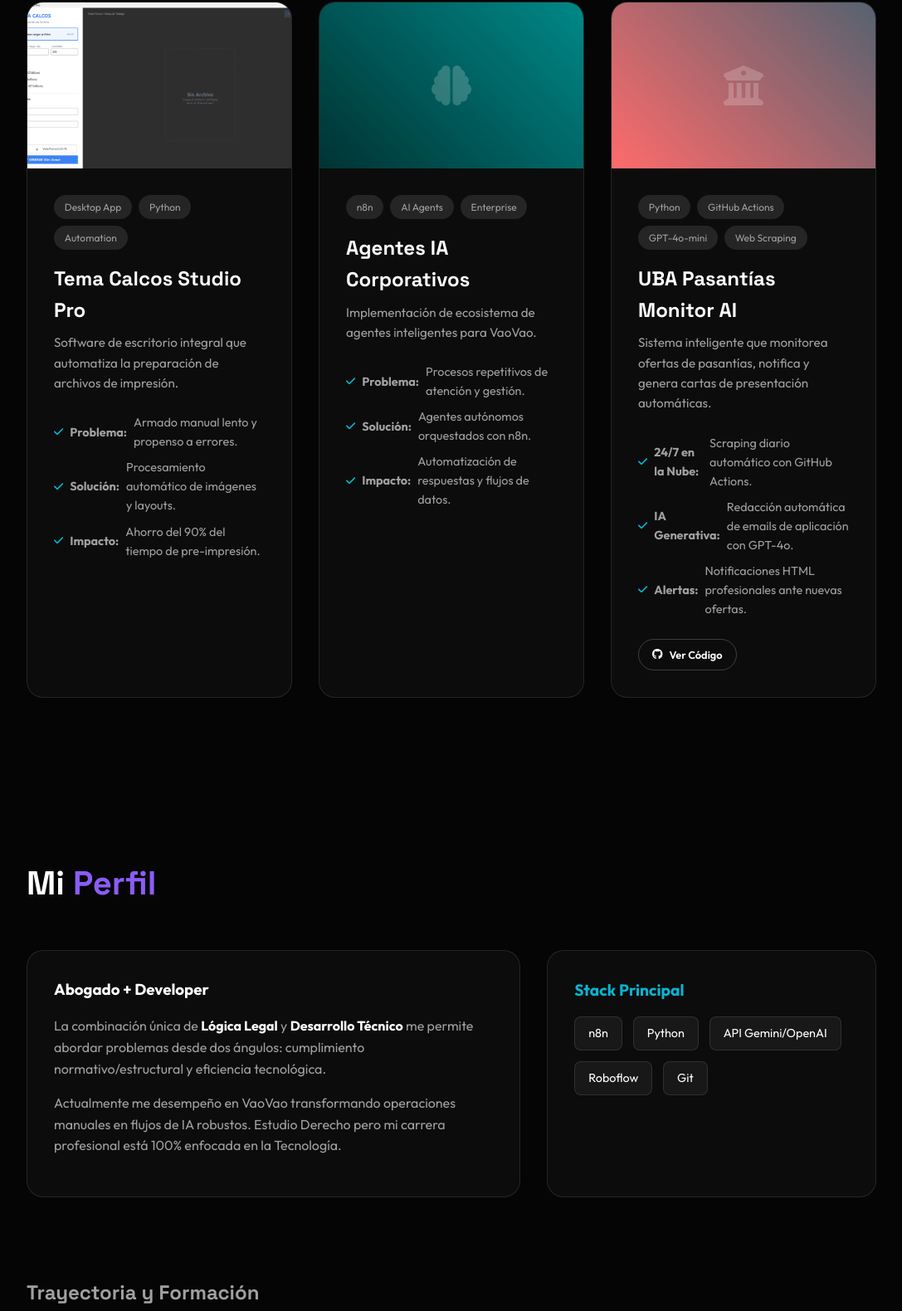
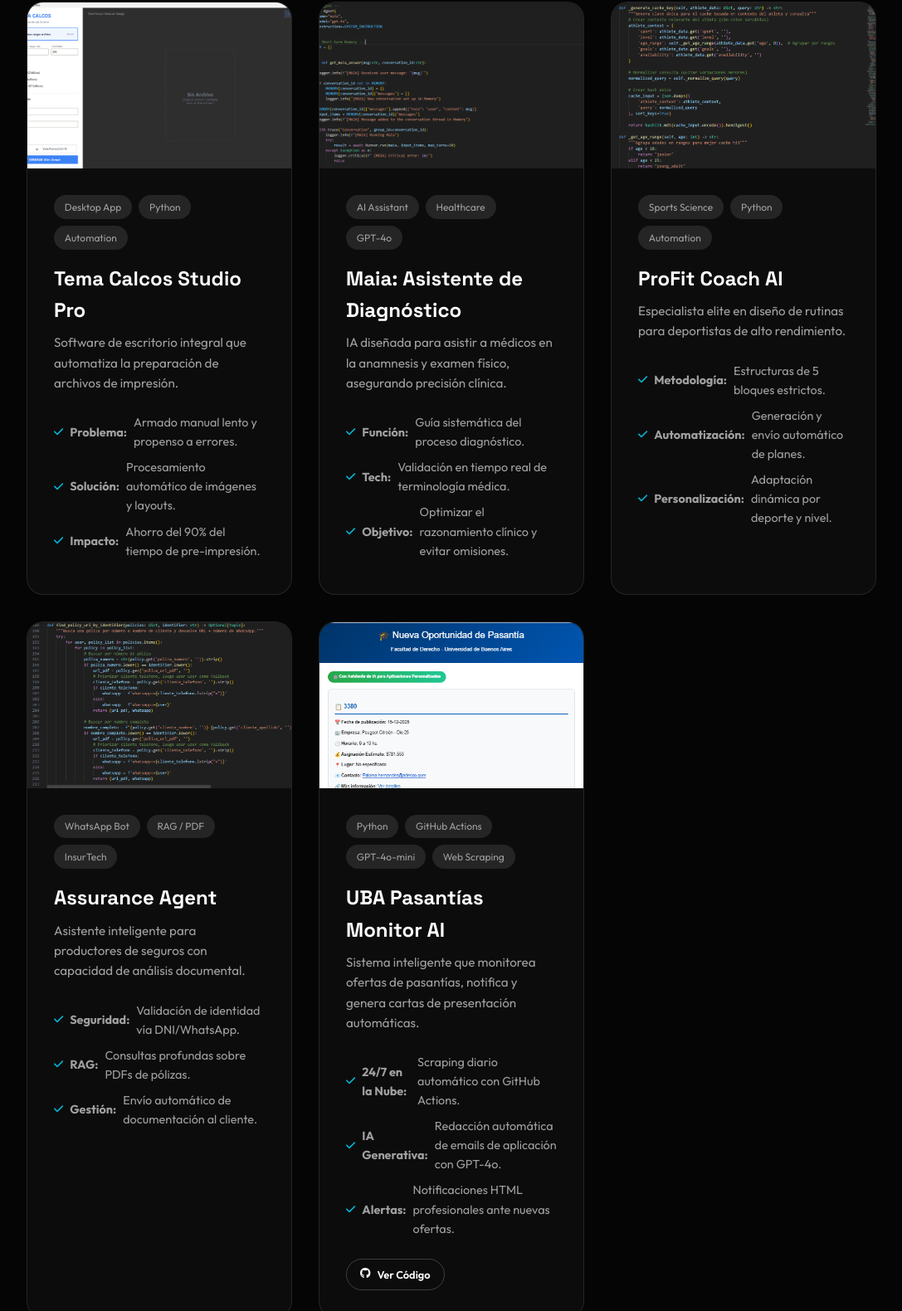
Before and after one commit to damianndiaz/portfolio, a plain HTML site: page index.html in a window 1280 px wide. Shown: the part 1006-2586 px from the top of the page at 83% size, without its empty margins (96-1183 px from the left). Drawn offline with Linux system fonts and the light colour scheme.

Commit message:
Actualización

```diff
--- a/index.html
+++ b/index.html
@@ -20,7 +20,7 @@
     <div class="cursor-glow"></div>
 
     <nav class="navbar glass">
-        <div class="logo">DAMIAN<span class="accent">DIAZ</span></div>
+        <div class="logo">DAMIAN<span class="accent" style="color: white;">DIAZ</span></div>
         <ul class="nav-links">
             <li><a href="#projects">Proyectos</a></li>
             <li><a href="#about">Perfil</a></li>
@@ -37,7 +37,8 @@
     <header id="hero">
         <div class="hero-content">
 
-            <h1>Desarrollo Backend &<br> <span class="gradient-text">Automatización de Procesos</span></h1>
+            <h1><span style="color: white; display: block; font-size: 2.5rem;">Desarrollo Backend & Automatización de
+                    Procesos</span></h1>
             <p class="hero-subtitle">Creo soluciones escalables integrando IA, n8n y desarrollo a medida para optimizar
                 flujos de trabajo.</p>
             <div class="hero-buttons">
@@ -81,38 +82,82 @@
                     </div>
                 </article>
 
-                <!-- Project 2: Business Process AI Agents -->
+                <!-- Project 2: Maia Agent -->
                 <article class="project-card glass-card">
                     <div class="project-image-container">
-                        <div class="placeholder-image gradient-2">
-                            <i class="fas fa-brain" style="font-size: 3rem;"></i>
-                        </div>
+                        <img src="images/maia-agent.png" alt="Maia AI Assistant" class="project-img">
                     </div>
                     <div class="project-info">
                         <div class="tags">
-                            <span class="tag">n8n</span>
-                            <span class="tag">AI Agents</span>
-                            <span class="tag">Enterprise</span>
+                            <span class="tag">AI Assistant</span>
+                            <span class="tag">Healthcare</span>
+                            <span class="tag">GPT-4o</span>
                         </div>
-                        <h3>Agentes IA Corporativos</h3>
-                        <p>Implementación de ecosistema de agentes inteligentes para VaoVao.</p>
+                        <h3>Maia: Asistente de Diagnóstico</h3>
+                        <p>IA diseñada para asistir a médicos en la anamnesis y examen físico, asegurando precisión
+                            clínica.</p>
                         <ul class="project-features">
-                            <li><i class="fas fa-check"></i> <strong>Problema:</strong> Procesos repetitivos de atención
-                                y gestión.</li>
-                            <li><i class="fas fa-check"></i> <strong>Solución:</strong> Agentes autónomos orquestados
-                                con n8n.</li>
-                            <li><i class="fas fa-check"></i> <strong>Impacto:</strong> Automatización de respuestas y
-                                flujos de datos.</li>
+                            <li><i class="fas fa-check"></i> <strong>Función:</strong> Guía sistemática del proceso
+                                diagnóstico.</li>
+                            <li><i class="fas fa-check"></i> <strong>Tech:</strong> Validación en tiempo real de
+                                terminología médica.</li>
+                            <li><i class="fas fa-check"></i> <strong>Objetivo:</strong> Optimizar el razonamiento
+                                clínico y evitar omisiones.</li>
+                        </ul>
+                    </div>
+                </article>
+
+                <!-- Project 3: ProFit Coach -->
+                <article class="project-card glass-card">
+                    <div class="project-image-container">
+                        <img src="images/profit-coach.png" alt="ProFit Coach AI" class="project-img">
+                    </div>
+                    <div class="project-info">
+                        <div class="tags">
+                            <span class="tag">Sports Science</span>
+                            <span class="tag">Python</span>
+                            <span class="tag">Automation</span>
+                        </div>
+                        <h3>ProFit Coach AI</h3>
+                        <p>Especialista elite en diseño de rutinas para deportistas de alto rendimiento.</p>
+                        <ul class="project-features">
+                            <li><i class="fas fa-check"></i> <strong>Metodología:</strong> Estructuras de 5 bloques
+                                estrictos.</li>
+                            <li><i class="fas fa-check"></i> <strong>Automatización:</strong> Generación y envío
+                                automático de planes.</li>
+                            <li><i class="fas fa-check"></i> <strong>Personalización:</strong> Adaptación dinámica por
+                                deporte y nivel.</li>
+                        </ul>
+                    </div>
+                </article>
+
+                <!-- Project 4: Assurance Agent -->
+                <article class="project-card glass-card">
+                    <div class="project-image-container">
+                        <img src="images/assurance-agent.png" alt="Assurance Agent Code" class="project-img">
+                    </div>
+                    <div class="project-info">
+                        <div class="tags">
+                            <span class="tag">WhatsApp Bot</span>
+                            <span class="tag">RAG / PDF</span>
+                            <span class="tag">InsurTech</span>
+                        </div>
+                        <h3>Assurance Agent</h3>
+                        <p>Asistente inteligente para productores de seguros con capacidad de análisis documental.</p>
+                        <ul class="project-features">
+                            <li><i class="fas fa-check"></i> <strong>Seguridad:</strong> Validación de identidad vía
+                                DNI/WhatsApp.</li>
+                            <li><i class="fas fa-check"></i> <strong>RAG:</strong> Consultas profundas sobre PDFs de
+                                pólizas.</li>
+                            <li><i class="fas fa-check"></i> <strong>Gestión:</strong> Envío automático de documentación
+                                al cliente.</li>
                         </ul>
                     </div>
                 </article>
                 <!-- Project 3: UBA Pasantías Monitor -->
                 <article class="project-card glass-card">
                     <div class="project-image-container">
-                        <div class="placeholder-image gradient-2"
-                            style="background: linear-gradient(45deg, #FF6B6B, #556270);">
-                            <i class="fas fa-university" style="font-size: 3rem;"></i>
-                        </div>
+                        <img src="images/uba-monitor-preview.png" alt="Python Code Monitor" class="project-img">
                     </div>
                     <div class="project-info">
                         <div class="tags">
@@ -129,7 +174,8 @@
                                 automático con GitHub Actions.</li>
                             <li><i class="fas fa-check"></i> <strong>IA Generativa:</strong> Redacción automática de
                                 emails de aplicación con GPT-4o.</li>
-                            <li><i class="fas fa-check"></i> <strong>Alertas:</strong> Notificaciones HTML profesionales
+                            <li><i class="fas fa-check"></i> <strong>Alertas:</strong> Notificaciones HTML
+                                profesionales
                                 ante nuevas ofertas.</li>
                         </ul>
                         <div style="margin-top: 1.5rem;">
@@ -147,26 +193,13 @@
     <section id="about" class="section">
         <div class="container">
             <h2 class="section-title">Mi <span class="accent">Perfil</span></h2>
-            <div class="about-grid">
+            <div class="about-grid" style="grid-template-columns: 1fr;">
                 <div class="about-text glass-card">
-                    <h3>Abogado + Developer</h3>
+                    <h3>Developer + Estudiante de Derecho</h3>
                     <p style="margin-top: 1rem;">La combinación única de <strong>Lógica Legal</strong> y
                         <strong>Desarrollo Técnico</strong> me permite abordar problemas desde dos ángulos: cumplimiento
                         normativo/estructural y eficiencia tecnológica.
                     </p>
-                    <p>Actualmente me desempeño en VaoVao transformando operaciones manuales en flujos de IA robustos.
-                        Estudio Derecho pero mi carrera profesional está 100% enfocada en la Tecnología.</p>
-                </div>
-                <div class="skills-wrapper glass-card" style="display: block;">
-                    <h3 style="color: var(--accent-secondary); font-size: 1.2rem; margin-bottom: 1rem;">Stack Principal
-                    </h3>
-                    <div class="skill-list">
-                        <span class="skill-pill">n8n</span>
-                        <span class="skill-pill">Python</span>
-                        <span class="skill-pill">API Gemini/OpenAI</span>
-                        <span class="skill-pill">Roboflow</span>
-                        <span class="skill-pill">Git</span>
-                    </div>
                 </div>
             </div>
         </div>
@@ -199,6 +232,12 @@
                         <li style="margin-bottom: 0.3rem;">IA y Productividad (Santander)</li>
                         <li style="margin-bottom: 0.3rem;">Python Programming (Santander)</li>
                     </ul>
+                    <div style="margin-top: 1.5rem; text-align: center;">
+                        <a href="CV_DamianDiaz.pdf" target="_blank" class="btn secondary"
+                            style="font-size: 0.9rem; padding: 0.5rem 1rem; width: 100%; justify-content: center;">
+                            <i class="fas fa-file-download"></i> Descargar CV
+                        </a>
+                    </div>
                 </div>
             </div>
         </div>
@@ -208,7 +247,7 @@
          Let's keep the detailed one but maybe title it "Stack Completo" -->
     <section id="services" class="section">
         <div class="container">
-            <h2 class="section-title">Stack <span class="accent">Completo</span></h2>
+            <h2 class="section-title">Stack <span class="accent">Tecnológico</span></h2>
             <div class="skills-wrapper glass-card">
                 <div class="skill-category">
                     <h3>Automatización & IA</h3>
```
Also changed, not shown: images/ai-agents.jpg (added), images/assurance-agent.png (added), images/code-monitor.jpg (added), images/maia-agent.png (added), images/profit-coach.png (added), images/uba-monitor-preview.png (added), 1 other file.
